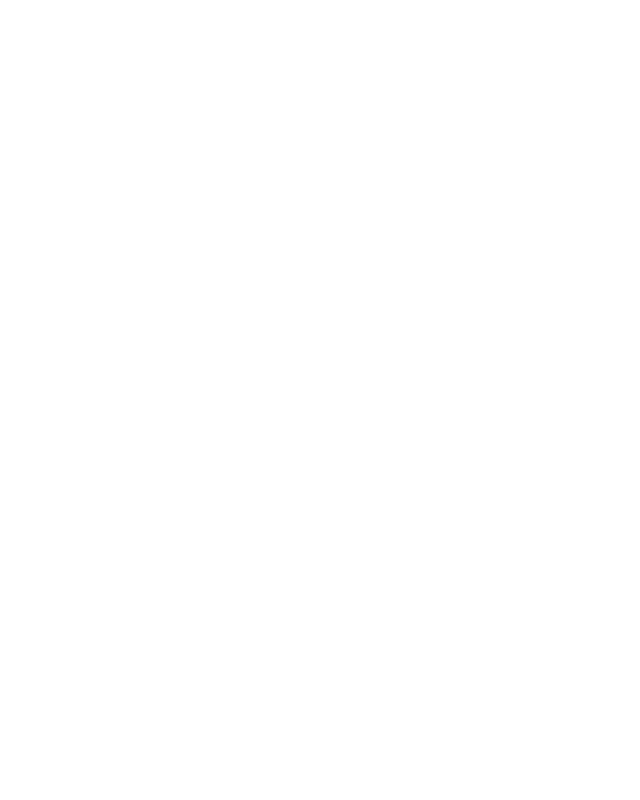
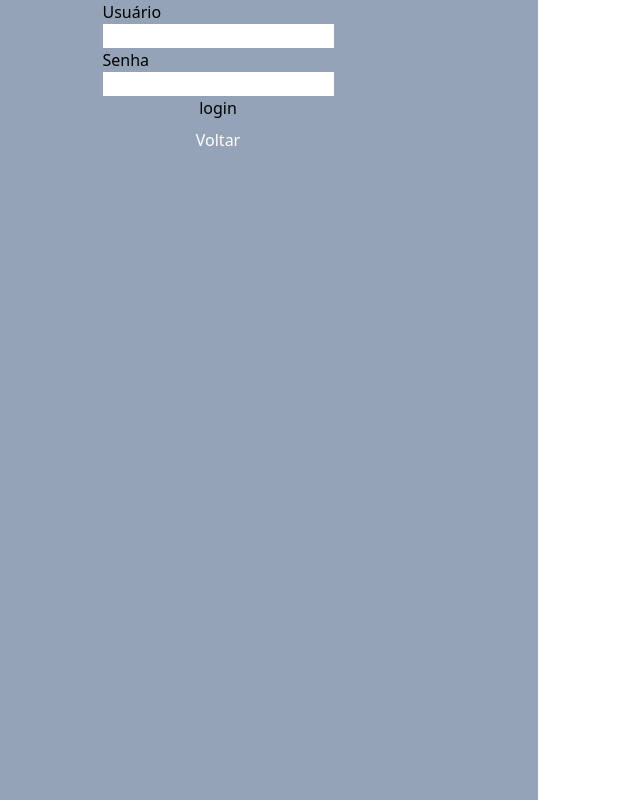
Before and after one commit to SamuelRicardoDS/fluxy, a React (Vite) app: page /home in a window 1280 px wide. Before the commit this address had no page. Shown: the whole page, without its empty margins (102-742 px from the left). Built offline with nearby package versions, Linux system fonts and the light colour scheme.

Commit message:
login dura um segundo

```diff
--- a/src/App.tsx
+++ b/src/App.tsx
@@ -1,5 +1,7 @@
 import { BrowserRouter as Router, Routes, Route } from "react-router-dom";
+import { RequireAuth } from "./contexts/auth/RequireAuth";
 import { FirstScreen } from "./pages/FirstScreen";
+import { Home } from "./pages/Home";
 import { Login } from "./pages/Login";
 import { Register } from "./pages/Register";
 
@@ -10,6 +12,7 @@ function App() {
         <Route path="/" element={<FirstScreen />} />
         <Route path="/login" element={<Login />} />
         <Route path="/cadastro" element={<Register />} />
+        <Route path="/home" element={<RequireAuth><Home/></RequireAuth>}/>
       </Routes>
     </Router>
   );
--- a/src/contexts/auth/AuthProvider.tsx
+++ b/src/contexts/auth/AuthProvider.tsx
@@ -4,6 +4,7 @@ import { useApi } from "../../hooks/useApi";
 import { User } from "../../types/User";
 import { AuthContext } from "./AuthContext";
 
+//da o contexto de autenticação, por isso foi importado para main.tsx
 export const AuthProvider = ({ children }: { children: JSX.Element }) => {
   const [user, setUser] = useState<User | null>(null);
   const api = useApi();
@@ -18,7 +19,9 @@ const signIn = async (email: string, password: string) => {
 
 }
 
-const signOut = () => {
+const signOut = async () => {
+  await api.logOut()
+  setUser(null)
 }
 
   return (
--- /dev/null
+++ b/src/contexts/auth/RequireAuth.tsx
@@ -0,0 +1,12 @@
+import { useContext } from "react";
+import { Login } from "../../pages/Login";
+import { AuthContext } from "./AuthContext";
+
+export const RequireAuth = ({ children }: { children: JSX.Element }) => {
+    const auth = useContext(AuthContext)
+
+    if (!auth.user) {
+        return <Login />
+    }
+    return children;
+    }
--- a/src/hooks/useApi.tsx
+++ b/src/hooks/useApi.tsx
@@ -13,6 +13,11 @@ export const useApi = () => ({
     },
 
     signIn: async (email: string, password: string) => {
+
+      return {
+        user: { id: 1, name: "jorge", email: "jorge@jorge" },
+        token: "123456"
+      }
         const response = await api.post("/signin", { email, password });
         return response.data;
     },
--- a/src/main.tsx
+++ b/src/main.tsx
@@ -1,11 +1,13 @@
-import React from 'react'
-import ReactDOM from 'react-dom/client'
-import App from './App'
-import './main.css'
+import React from "react";
+import ReactDOM from "react-dom/client";
+import App from "./App";
+import { AuthProvider } from "./contexts/auth/AuthProvider";
+import "./main.css";
 
-
-ReactDOM.createRoot(document.getElementById('root') as HTMLElement).render(
+ReactDOM.createRoot(document.getElementById("root") as HTMLElement).render(
   <React.StrictMode>
-    <App />
+    <AuthProvider>
+      <App />
+    </AuthProvider>
   </React.StrictMode>
-)
+);
--- /dev/null
+++ b/src/pages/Home.tsx
@@ -0,0 +1,8 @@
+export const Home = () => {
+    return(
+        <div>
+            <h1>Main</h1>
+        </div>
+    )
+
+}
--- a/src/pages/Login.tsx
+++ b/src/pages/Login.tsx
@@ -1,17 +1,37 @@
 import { BackButton } from "../components/BackButton";
+import { useContext, useState } from "react";
+import { AuthContext } from "../contexts/auth/AuthContext";
+import { useNavigate } from "react-router-dom";
 
 export const Login = () => {
-  function handleSubmit() {
+  const auth = useContext(AuthContext);
+
+  const [email, setEmail] = useState("");
+  const [password, setPassword] = useState("");
+
+  const navigate = useNavigate()
+
+  const handleSubmit = async () => {
+    if (email && password) {
+      const isLogged = await auth.signIn(email, password);
+      if (isLogged) {
+        navigate('/home')
+      } else {
+        alert("Usuário ou senha inválidos");
+      }
+    }
+    window.location.href = "/home";
   }
+
   return (
     <div className="flex flex-col bg-slate-400 w-1/2 h-screen items-center">
       <form className="flex flex-col">
         <label htmlFor="">Usuário</label>
-        <input type="text" />
+        <input type="text" value={email} onChange={e => setEmail(e.target.value)}/>
         <label htmlFor="">Senha</label>
-        <input type="password" />
-        <button>login</button>
+        <input type="password" value={password} onChange={e => setPassword(e.target.value)}/>
       </form>
+        <button onClick={() => handleSubmit()}>login</button>
       <BackButton />
     </div>
   );
```
